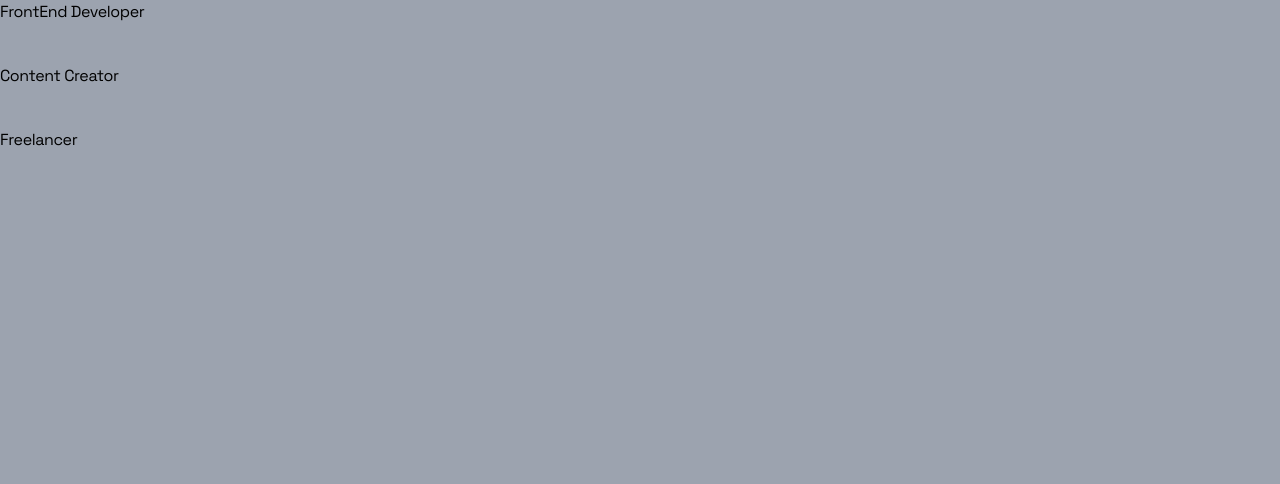
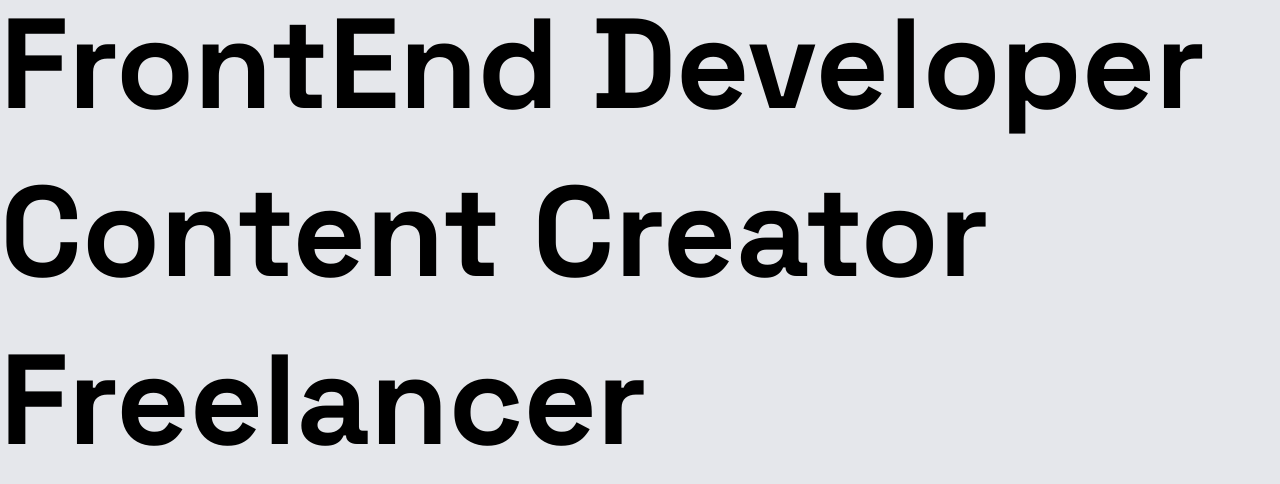
Before and after one commit to HarikrishnanYPR1707/gsap-simple-cool-intro-animation, a React (Vite) app: page / in a window 1280 px wide. Shown: the top 484 px of the page. Built offline with nearby package versions, Linux system fonts and the light colour scheme.

Commit message:
Added imports

```diff
--- a/src/App.jsx
+++ b/src/App.jsx
@@ -1,12 +1,13 @@
-import React from "react";
+import { useLayoutEffect, useRef } from "react";
+import gsap from "gsap";
 
 const App = () => {
   return (
     <div className="">
-      <div className="absolute h-screen top-0 left-0 bg-gray-400 font-spaceGrotesk z-10 w-full flex flex-col gap-10 tracking-tight">
-        <h1 className="">FrontEnd Developer</h1>
-        <h1 className="">Content Creator</h1>
-        <h1 className="">Freelancer</h1>
+      <div className="absolute h-screen top-0 left-0 bg-gray-200 font-spaceGrotesk z-10 w-full flex flex-col gap-10 tracking-tight">
+        <h1 className="text-9xl font-bold">FrontEnd Developer</h1>
+        <h1 className="text-9xl font-bold">Content Creator</h1>
+        <h1 className="text-9xl font-bold">Freelancer</h1>
       </div>
       <div className="h-screen flex bg-gray-950 justify-center items-center">
         <h1 className="font-bold font-spaceGrotesk text-9xl text-white">
```
